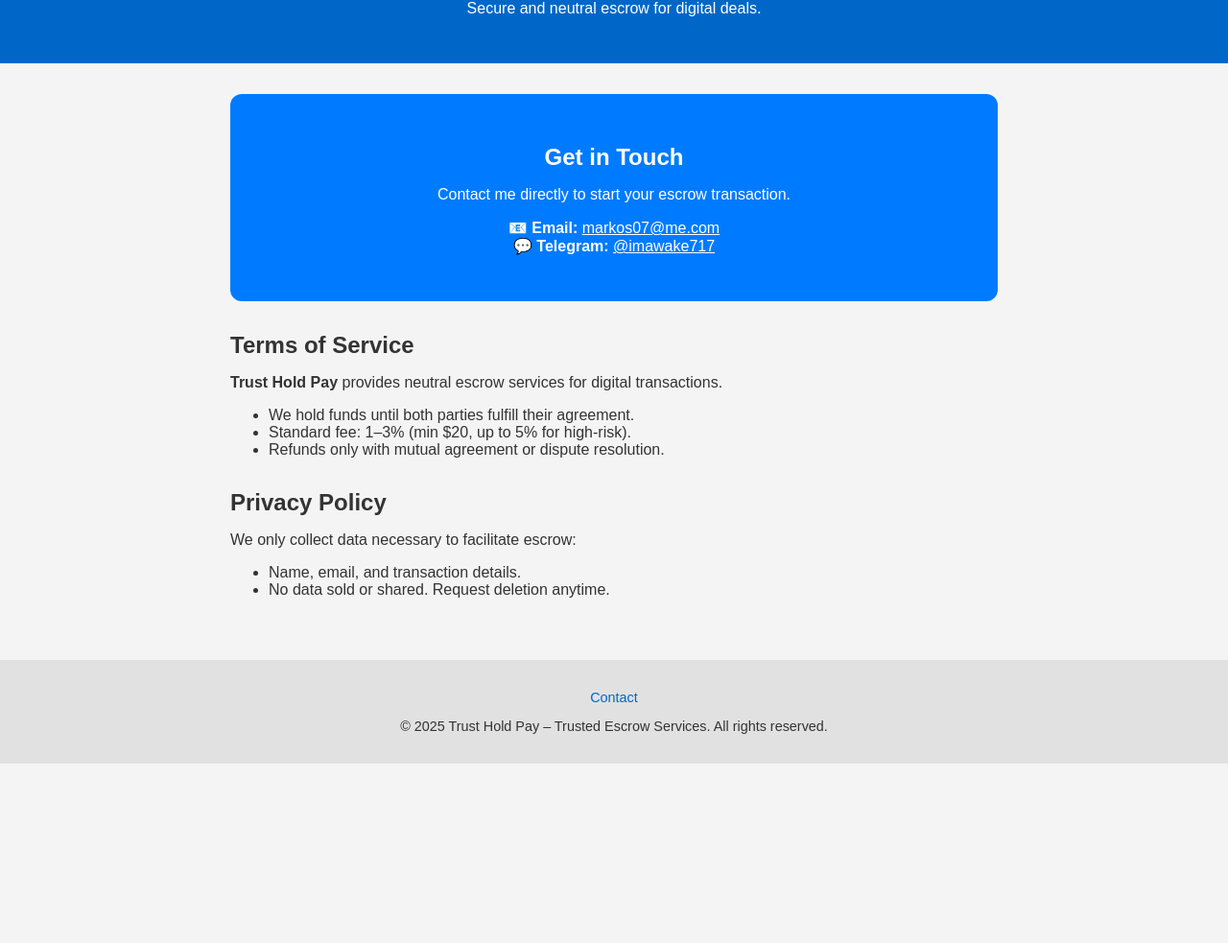
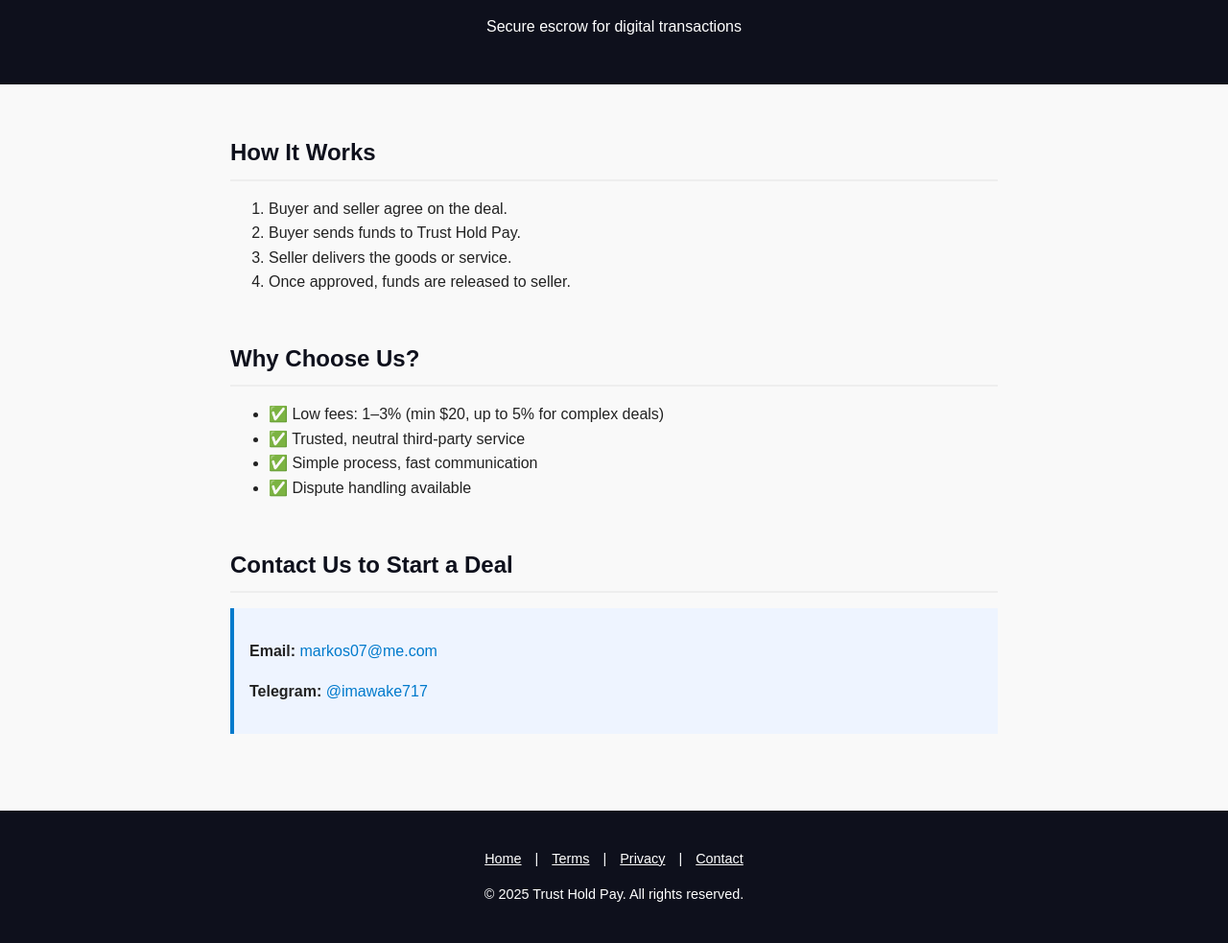
Before and after one commit to marmarkosmar/Trust-Hold-Pay, a plain HTML site: page index.html in a window 1280 px wide. Shown: the part 106-1089 px from the top of the page at 96% size. Before the commit the page ends 902 px from the top, so only its background shows below. Drawn offline with Linux system fonts and the light colour scheme.

Commit message:
Update index.html

```diff
--- a/index.html
+++ b/index.html
@@ -3,48 +3,109 @@
 <head>
   <meta charset="UTF-8" />
   <meta name="viewport" content="width=device-width, initial-scale=1.0" />
-  <title>Trust Hold Pay – Secure Escrow</title>
+  <title>Trust Hold Pay – Digital Escrow Service</title>
   <link rel="stylesheet" href="style.css" />
+  <style>
+    body {
+      font-family: Arial, sans-serif;
+      margin: 0;
+      padding: 0;
+      line-height: 1.6;
+      background: #f9f9f9;
+      color: #222;
+    }
+    header {
+      background: #0e101c;
+      color: #fff;
+      text-align: center;
+      padding: 2rem 1rem;
+    }
+    main {
+      max-width: 800px;
+      margin: auto;
+      padding: 2rem;
+    }
+    section {
+      margin-bottom: 3rem;
+    }
+    h2 {
+      color: #0e101c;
+      border-bottom: 2px solid #eee;
+      padding-bottom: 0.5rem;
+    }
+    footer {
+      background: #0e101c;
+      color: #fff;
+      text-align: center;
+      padding: 1.5rem;
+      font-size: 0.9rem;
+    }
+    footer a {
+      color: #fff;
+      margin: 0 10px;
+      text-decoration: underline;
+    }
+    a {
+      color: #007acc;
+      text-decoration: none;
+    }
+    a:hover {
+      text-decoration: underline;
+    }
+    .contact-box {
+      background: #eef4ff;
+      border-left: 4px solid #007acc;
+      padding: 1rem;
+      margin-top: 1rem;
+    }
+  </style>
 </head>
 <body>
+
   <header>
     <h1>Trust Hold Pay</h1>
-    <p>Secure and neutral escrow for digital deals.</p>
+    <p>Secure escrow for digital transactions</p>
   </header>
 
   <main>
-    <section id="contact" class="contact-banner">
-      <h2>Get in Touch</h2>
-      <p>Contact me directly to start your escrow transaction.</p>
-      <p>
-        📧 <strong>Email:</strong> <a href="mailto:markos07@me.com">markos07@me.com</a><br>
-        💬 <strong>Telegram:</strong> <a href="https://t.me/imawake717">@imawake717</a>
-      </p>
+    <section id="how-it-works">
+      <h2>How It Works</h2>
+      <ol>
+        <li>Buyer and seller agree on the deal.</li>
+        <li>Buyer sends funds to Trust Hold Pay.</li>
+        <li>Seller delivers the goods or service.</li>
+        <li>Once approved, funds are released to seller.</li>
+      </ol>
     </section>
 
-    <section>
-      <h2>Terms of Service</h2>
-      <p><strong>Trust Hold Pay</strong> provides neutral escrow services for digital transactions.</p>
+    <section id="why-choose-us">
+      <h2>Why Choose Us?</h2>
       <ul>
-        <li>We hold funds until both parties fulfill their agreement.</li>
-        <li>Standard fee: 1–3% (min $20, up to 5% for high-risk).</li>
-        <li>Refunds only with mutual agreement or dispute resolution.</li>
+        <li>✅ Low fees: 1–3% (min $20, up to 5% for complex deals)</li>
+        <li>✅ Trusted, neutral third-party service</li>
+        <li>✅ Simple process, fast communication</li>
+        <li>✅ Dispute handling available</li>
       </ul>
     </section>
 
-    <section>
-      <h2>Privacy Policy</h2>
-      <p>We only collect data necessary to facilitate escrow:</p>
-      <ul>
-        <li>Name, email, and transaction details.</li>
-        <li>No data sold or shared. Request deletion anytime.</li>
-      </ul>
+    <section id="contact">
+      <h2>Contact Us to Start a Deal</h2>
+      <div class="contact-box">
+        <p><strong>Email:</strong> <a href="mailto:markos07@me.com">markos07@me.com</a></p>
+        <p><strong>Telegram:</strong> <a href="https://t.me/imawake717" target="_blank">@imawake717</a></p>
+      </div>
     </section>
   </main>
 
   <footer>
-    <p><a href="#contact">Contact</a></p>
-    <p>&copy; 2025 Trust Hold Pay – Trusted Escrow Services. All rights reserved.</p>
+    <p>
+      <a href="index.html">Home</a> |
+      <a href="terms.html">Terms</a> |
+      <a href="privacy.html">Privacy</a> |
+      <a href="#contact">Contact</a>
+    </p>
+    <p>&copy; 2025 Trust Hold Pay. All rights reserved.</p>
   </footer>
+
 </body>
 </html>
```
